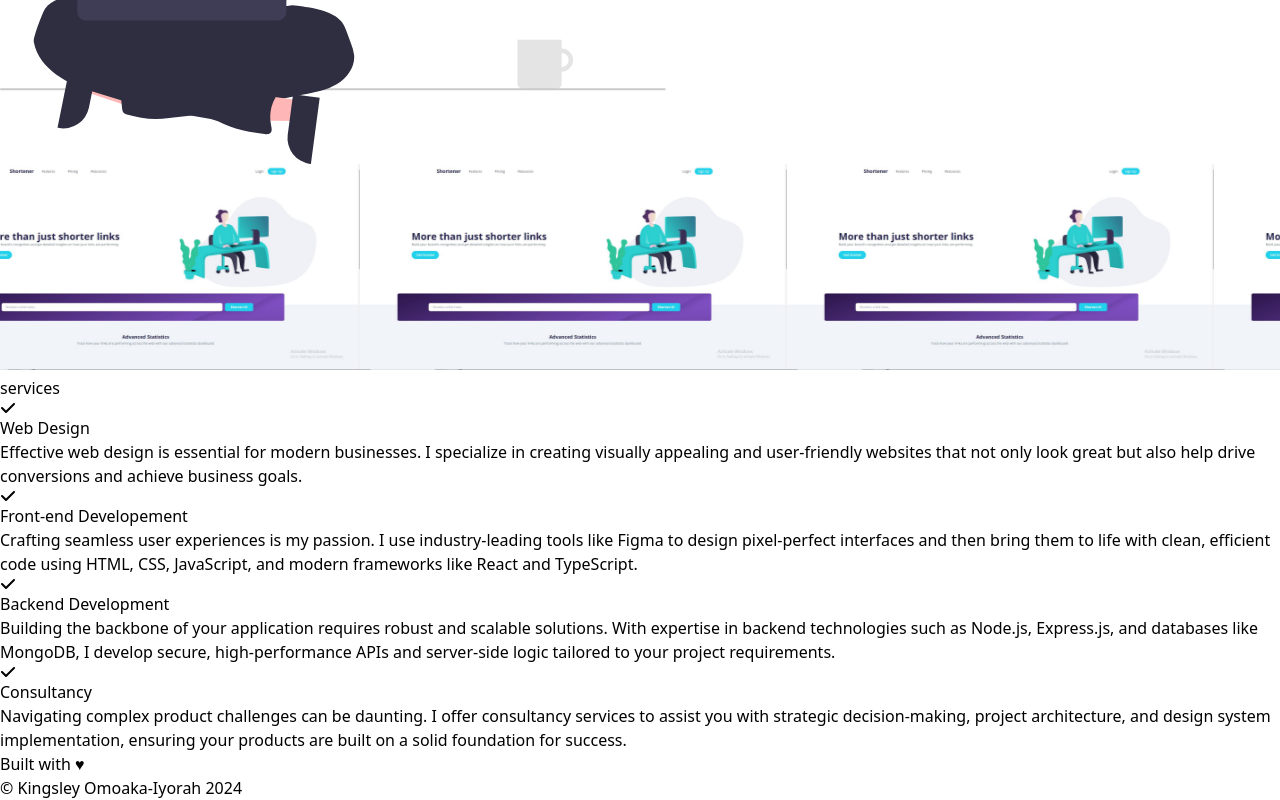
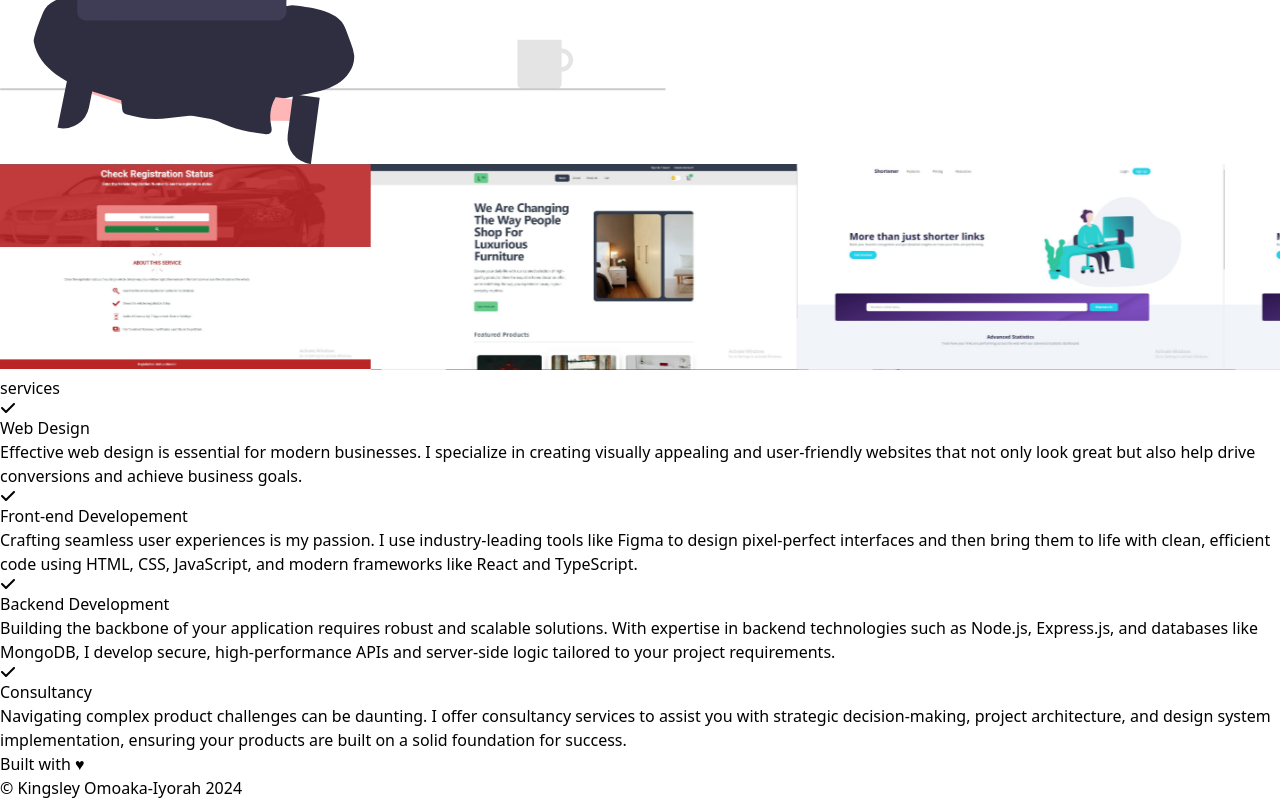
Before and after one commit to Earthfill/portfolio, a React (Vite) app: page / in a window 1280 px wide. Shown: the part 1615-2415 px from the top of the page. Built offline with nearby package versions, Linux system fonts and the light colour scheme.

Commit message:
addad a new project

```diff
--- a/src/components/AnimateProject.jsx
+++ b/src/components/AnimateProject.jsx
@@ -10,7 +10,7 @@ const AnimateProject = () => {
     slidesToScroll: 1,
     autoplay: true,
     speed: 5000,
-    autoplaySpeed: 10,
+    autoplaySpeed: 100,
     cssEase: "linear",
     responsive: [
       {
--- a/src/data.jsx
+++ b/src/data.jsx
@@ -59,7 +59,7 @@ export const images = [
   },
   {
     id: nanoid(),
-    img: '../src/images/shortener.jpg'
+    img: '../src/images/luxurymart.jpg'
   },
   {
     id: nanoid(),
```
Also changed, not shown: src/images/luxurymart.jpg (added).
